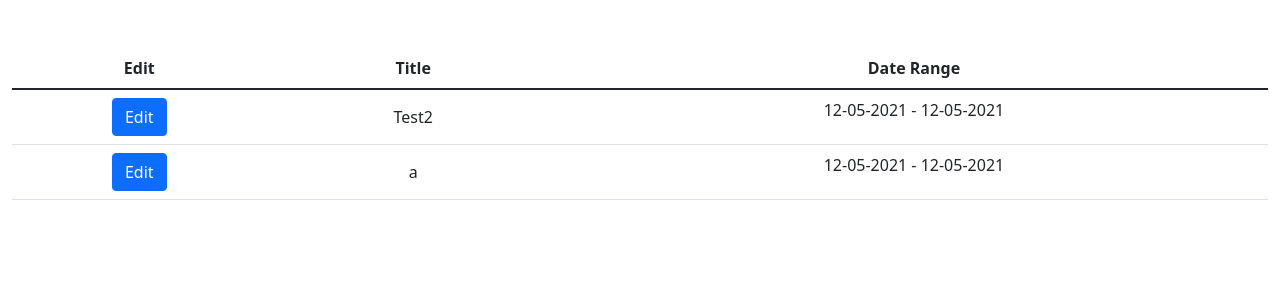
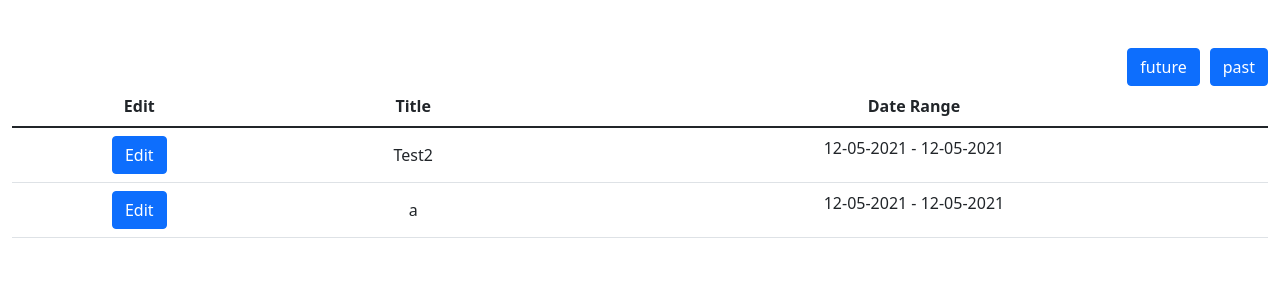
Before and after one commit to GraysonMMartin/Scheduler50, a Flask app: page / in a window 1280 px wide. Shown: the part 76-376 px from the top of the page. Run offline with Flask 2, Linux system fonts and the light colour scheme; a user stored in the database is signed in; some libraries are stand-ins or nearby versions.

Commit message:
Added buttons on home page

```diff
--- a/static/styles.css
+++ b/static/styles.css
@@ -27,3 +27,9 @@ td.bg-white {
     -o-user-select: none;
     user-select: none;
 }
+
+/* Align the filter buttons */
+.filter {
+    float: right;
+    margin-left:10px;
+}
--- a/templates/index.html
+++ b/templates/index.html
@@ -5,6 +5,18 @@
 {% endblock %}
 
 {% block main %}
+<div class = "filter">
+  <form action="/past">
+    <input class="btn btn-primary" type="submit" value="past">
+  </form>
+</div>
+
+<div class = "filter">
+  <form action="/future">
+    <input class="btn btn-primary" type="submit" value="future">
+  </form>
+</div>
+
 <table class="table">
     <thead>
       <tr>
```
Also changed, not shown: scheduler50.db.
